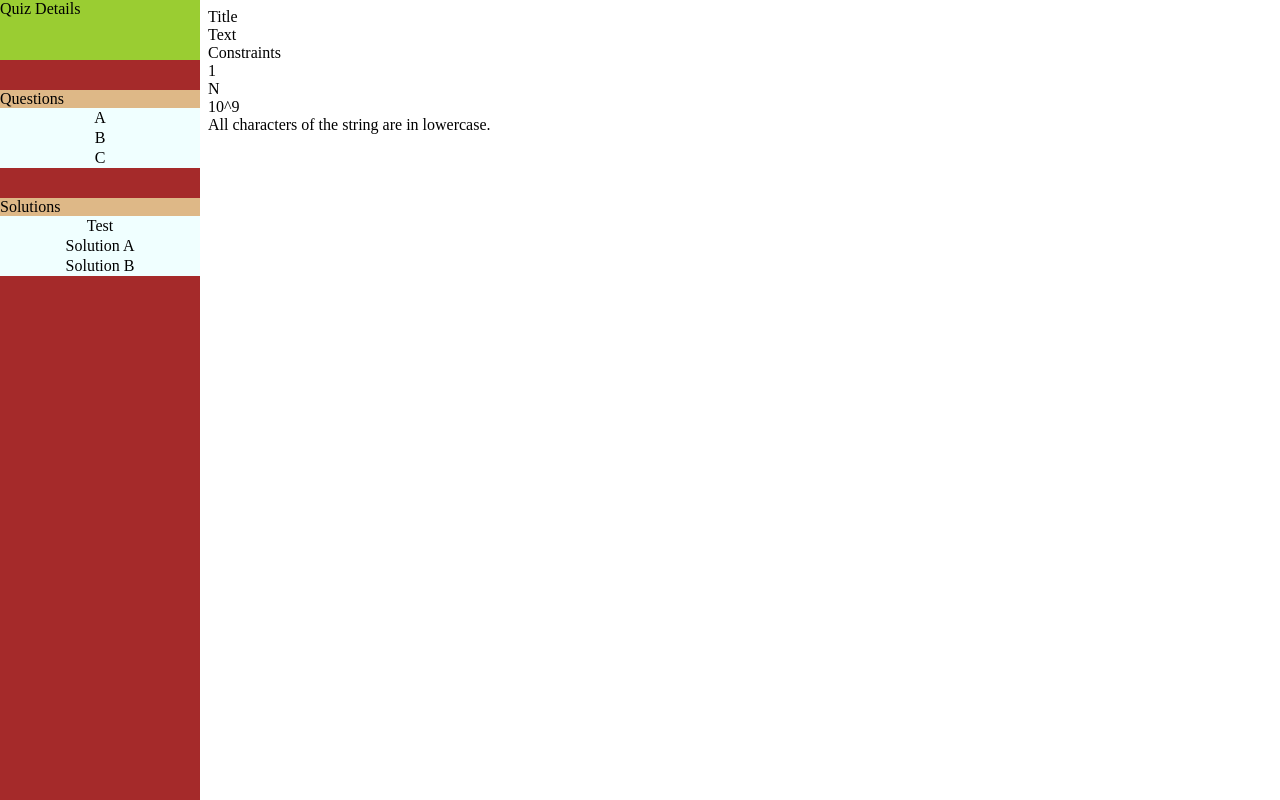
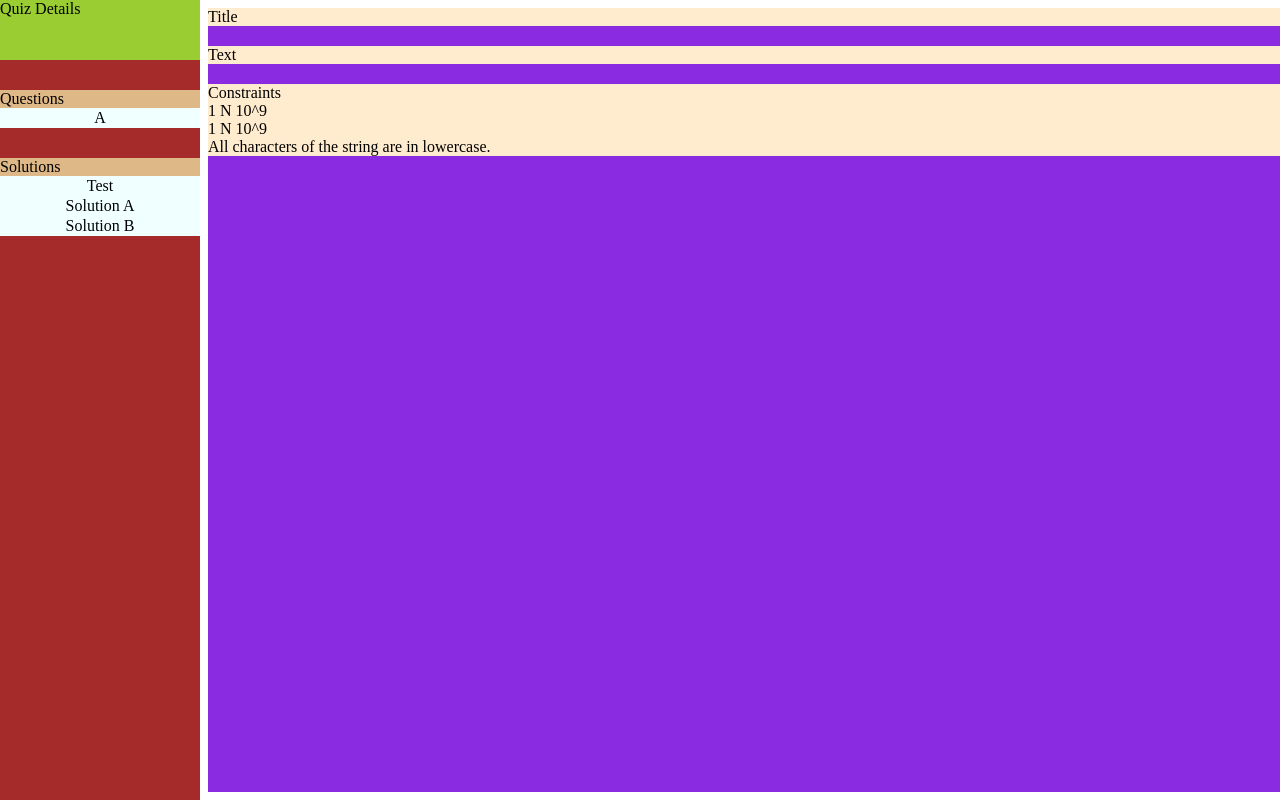
Before and after one commit to svr8/Valkyrie, a website: page public_static/quiz.html in a window 1280 px wide. Shown: the top 800 px of the page. Drawn offline with Linux system fonts and the light colour scheme.

Commit message:
Quiz base UI completed

```diff
--- a/public_static/quiz.html
+++ b/public_static/quiz.html
@@ -25,10 +25,16 @@
         </div>
     </div>
     <div id="content-wrap">
+        <div class="content-question">
             <div id="question-title">Title</div>
             <div id="question-text">Text</div>
             <div id="question-constraints">
                 <div id="constraints-title">Constraints</div>
+                    <div class="constraints-item">
+                        <div class="constraints-lower_bound">1 </div>
+                        <div class="constraints-name">N</div>
+                        <div class="constraints-upper_bound"> 10^9 </div>
+                    </div>
                     <div class="constraints-item">
                         <div class="constraints-lower_bound">1 </div>
                         <div class="constraints-name">N</div>
--- a/public_static/script/quiz.js
+++ b/public_static/script/quiz.js
@@ -15,19 +15,6 @@ var questions = {
             ]
         }
     },
-    "B": {
-        "id": "1",
-        "title": "B",
-        "text": "Question1",
-        "code_template": "Template",
-    },
-    "C": {
-        "id": "1",
-        "title": "C",
-        "text": "Question1",
-        "code_template": "Template",
-    },
-
 };
 
 
--- a/public_static/style/quiz.css
+++ b/public_static/style/quiz.css
@@ -13,6 +13,26 @@
     position: relative;
     top:0px;
     left: 200px;
+    height: 100%;
 
-    height: 100%;
+    background-color: blueviolet;
 }
+
+#question-title, #question-text, #question-constraints
+{
+    position: relative;
+    left: 0px;
+    display: block;
+
+    background-color: blanchedalmond;
+}
+
+#question-text, #question-constraints
+{
+    margin-top: 20px;
+}
+
+.constraints-lower_bound, .constraints-name, .constraints-upper_bound
+{
+    display: inline-block;
+}
```
Lines whose indentation alone changed are shown as unchanged.
